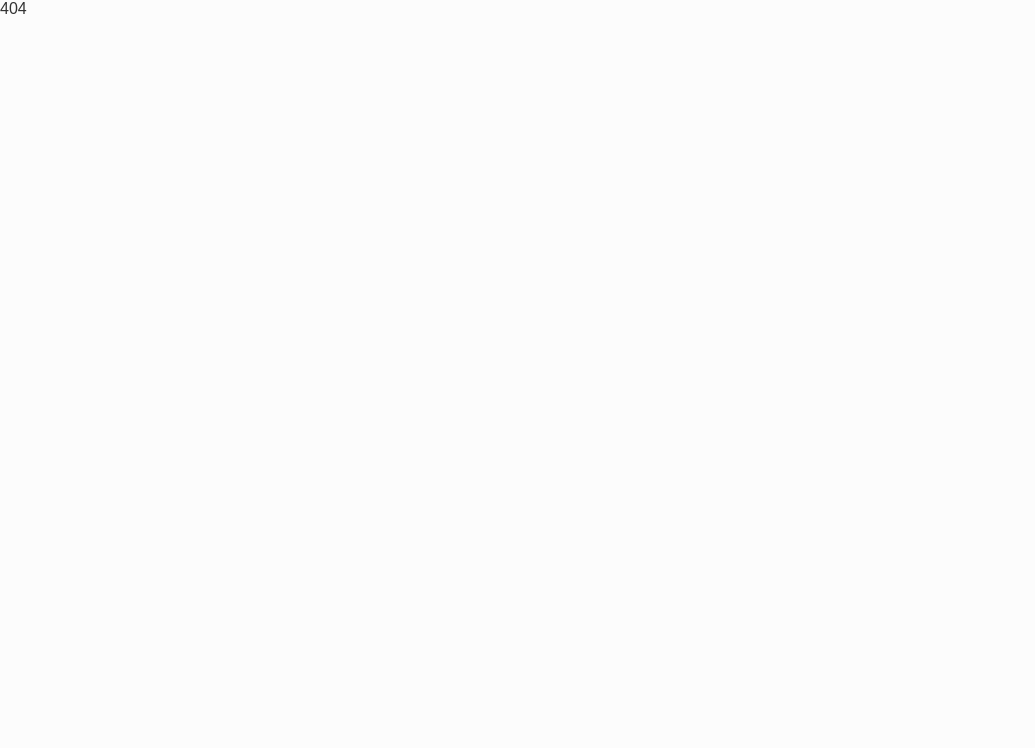
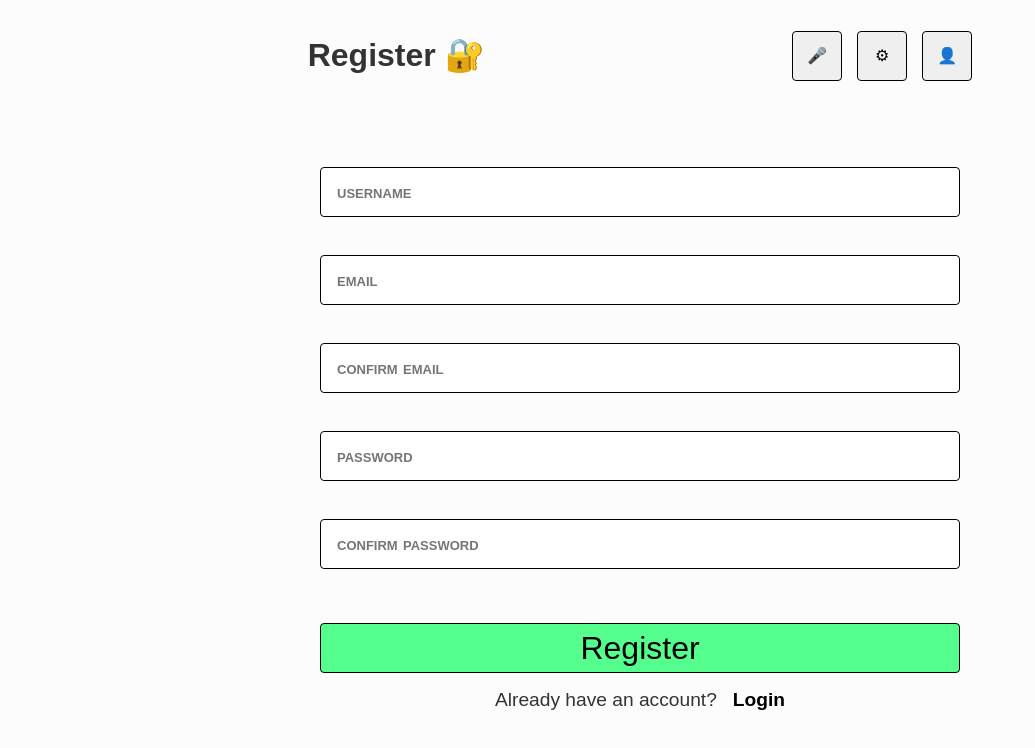
Before and after one commit to DOORM4T/oddio, a React (Create React App) app in the folder client/: page /register in a window 1280 px wide. Shown: the top 748 px of the page, without its empty margins (0-1035 px from the left). Built offline with nearby package versions, Linux system fonts and the light colour scheme; a web font is replaced by a local one.

Commit message:
Separate login and register pages

```diff
--- a/client/src/App.tsx
+++ b/client/src/App.tsx
@@ -5,7 +5,8 @@ import 'aos/dist/aos.css'
 import './main.scss'
 
 import Home from './pages/Home'
-import Account from './pages/Account'
+import Login from './pages/Login'
+import Register from './pages/Register'
 
 export default function App() {
 	useEffect(() => {
@@ -21,7 +22,8 @@ export default function App() {
 		<Router>
 			<Switch>
 				<Route exact path="/" render={() => <Home />} />
-				<Route path="/login" render={() => <Account />} />
+				<Route path="/login" render={() => <Login />} />
+				<Route path="/register" render={() => <Register />} />
 				<Route path="/*" render={() => <div>404</div>} />
 			</Switch>
 		</Router>
--- /dev/null
+++ b/client/src/pages/Login.tsx
@@ -0,0 +1,30 @@
+import React from 'react'
+import Spacing from '../components/Spacing'
+import Header from '../components/Header'
+import LoginForm from '../containers/LoginForm'
+import { Link } from 'react-router-dom'
+
+export default function Account() {
+	return (
+		<article>
+			<Header title="Login" icon="🔐" />
+			<Spacing spaces={3} />
+			<LoginForm />
+			<div style={toggleSectionStyles}>
+				<p style={{ marginRight: '1rem' }}>Don't have an account?</p>
+				<Link to="/register" style={{ fontWeight: 'bolder', color: 'black' }}>
+					Register
+				</Link>
+			</div>
+		</article>
+	)
+}
+
+const toggleSectionStyles = {
+	width: '100%',
+	display: 'flex',
+	justifyContent: 'center',
+	alignItems: 'center',
+	marginTop: '1rem',
+	fontSize: '1.2rem',
+}
--- /dev/null
+++ b/client/src/pages/Register.tsx
@@ -0,0 +1,30 @@
+import React, { useState } from 'react'
+import Spacing from '../components/Spacing'
+import Header from '../components/Header'
+import RegisterForm from '../containers/RegisterForm'
+import { Link } from 'react-router-dom'
+
+export default function Account() {
+	return (
+		<article>
+			<Header title="Register" icon="🔐" />
+			<Spacing spaces={3} />
+			<RegisterForm />
+			<div style={redirectStyles}>
+				<p style={{ marginRight: '1rem' }}>Already have an account?</p>
+				<Link to="/login" style={{ fontWeight: 'bolder', color: 'black' }}>
+					Login
+				</Link>
+			</div>
+		</article>
+	)
+}
+
+const redirectStyles = {
+	width: '100%',
+	display: 'flex',
+	justifyContent: 'center',
+	alignItems: 'center',
+	marginTop: '1rem',
+	fontSize: '1.2rem',
+}
```
